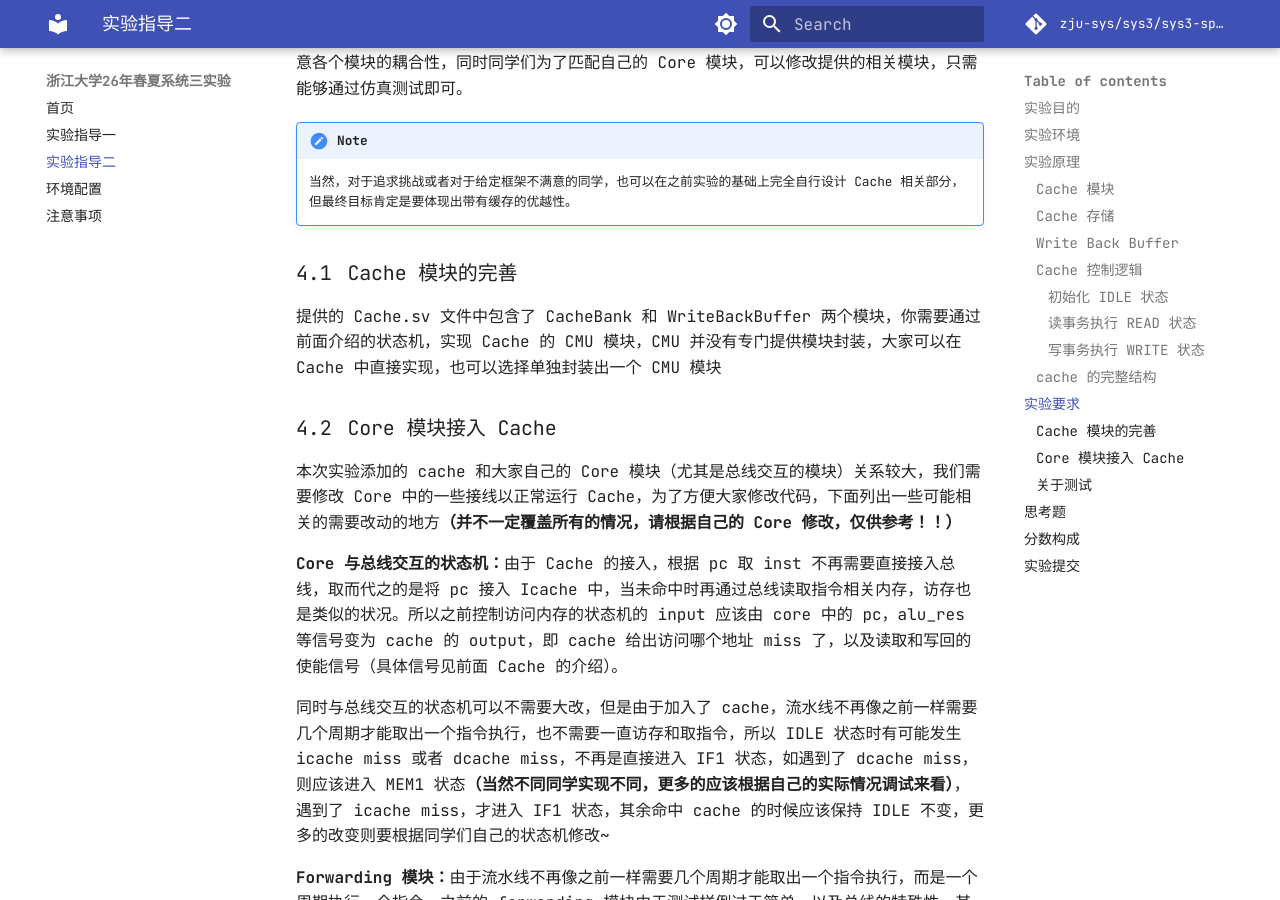
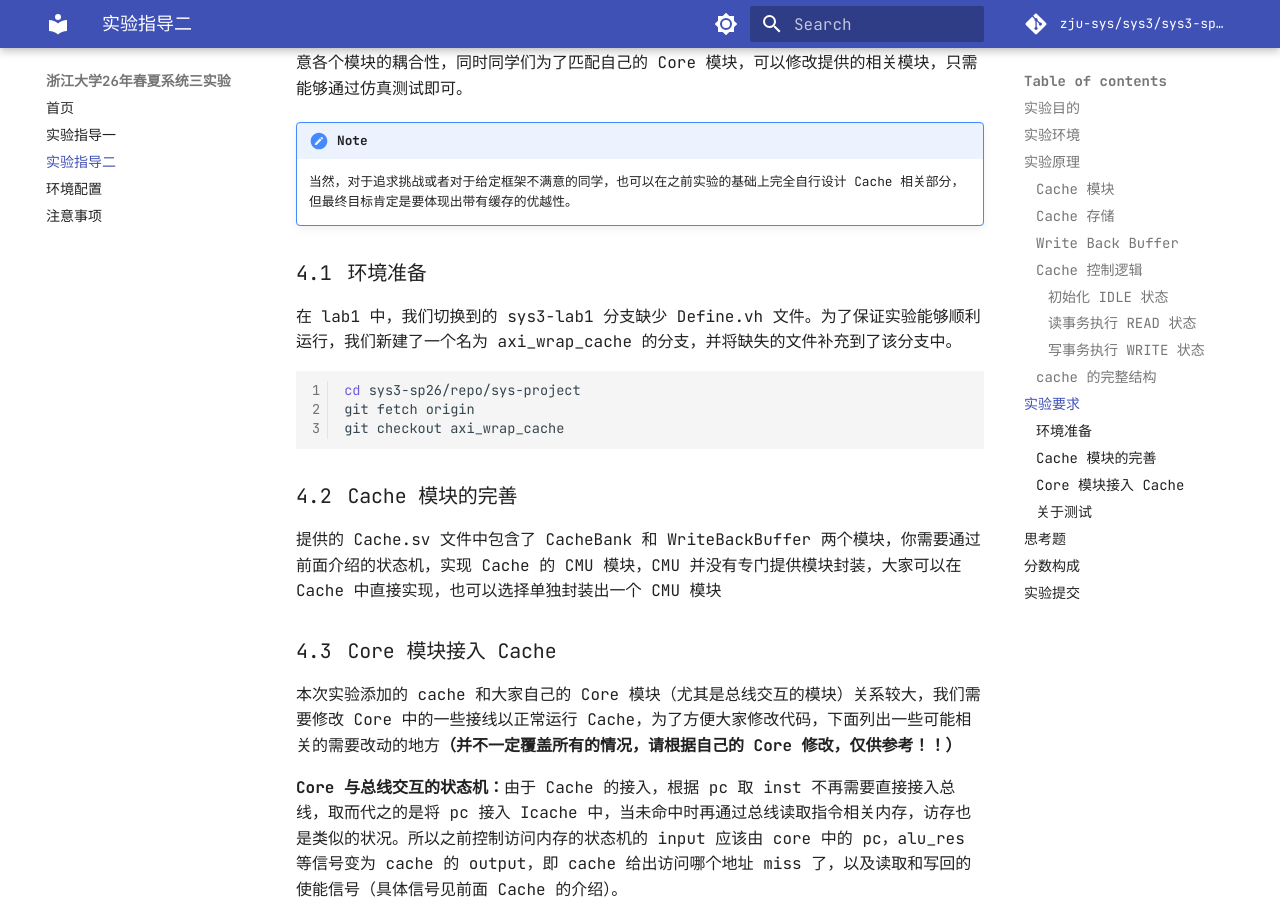
Before and after one commit to ZZC071212/computer_system, an MkDocs documentation site: the page built from docs/lab2.md, in a window 1280 px wide and 900 px high, scrolled down 13211 px. Built offline with MkDocs 1.6.1 and Material for MkDocs 9.7.7, drawn with Linux system fonts in a browser that asks for light colours.

Commit message:
docs: env preparation

````diff
--- a/docs/lab2.md
+++ b/docs/lab2.md
@@ -315,6 +315,16 @@ module Cache #(
 !!! note
     当然，对于追求挑战或者对于给定框架不满意的同学，也可以在之前实验的基础上完全自行设计 Cache 相关部分，但最终目标肯定是要体现出带有缓存的优越性。
 
+### 环境准备
+
+在 lab1 中，我们切换到的 sys3-lab1 分支缺少 Define.vh 文件。为了保证实验能够顺利运行，我们新建了一个名为 axi_wrap_cache 的分支，并将缺失的文件补充到了该分支中。
+
+```bash
+cd sys3-sp26/repo/sys-project
+git fetch origin
+git checkout axi_wrap_cache
+```
+
 ### Cache 模块的完善
 
 提供的 Cache.sv 文件中包含了 CacheBank 和 WriteBackBuffer 两个模块，你需要通过前面介绍的状态机，实现 Cache 的 CMU 模块，CMU 并没有专门提供模块封装，大家可以在 Cache 中直接实现，也可以选择单独封装出一个 CMU 模块
````
